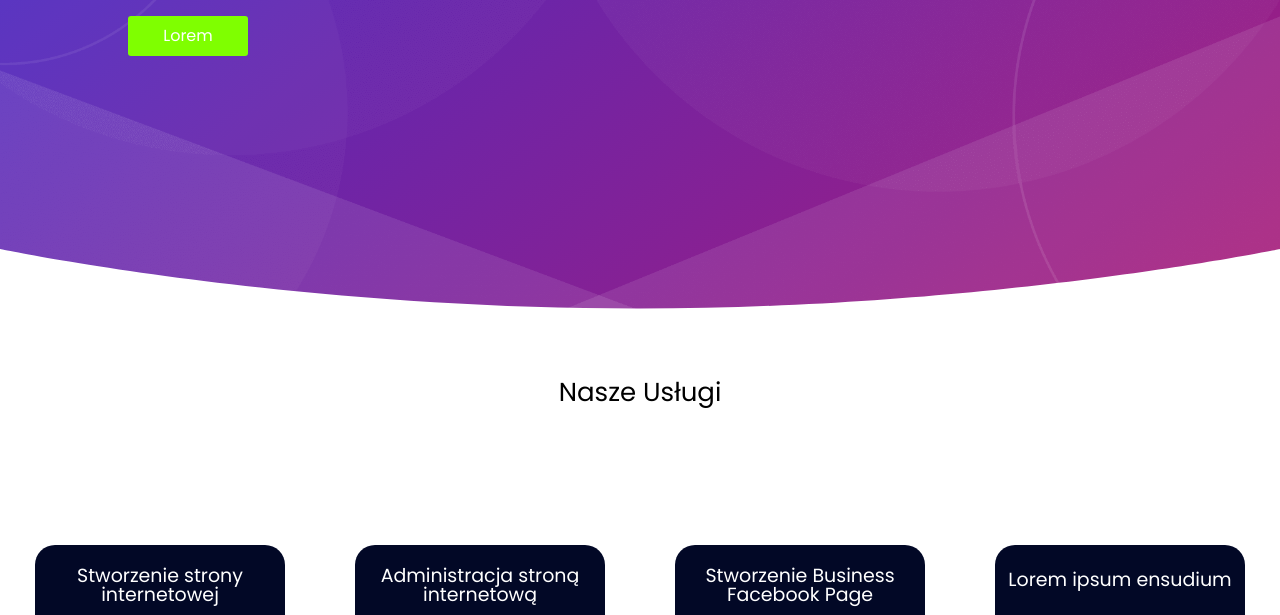
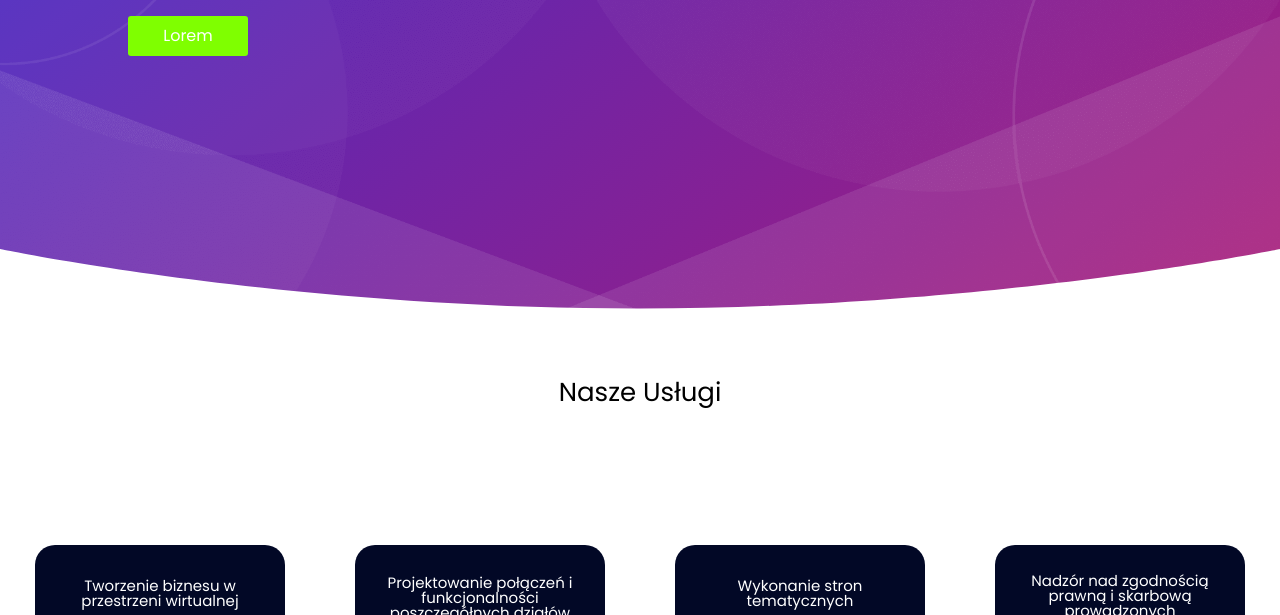
Before and after one commit to nestorvin/agency-site, a plain HTML site: page index.html in a window 1280 px wide. Shown: the part 331-946 px from the top of the page. Drawn offline with nearby package versions, Linux system fonts and the light colour scheme.

Commit message:
update content

```diff
--- a/index.html
+++ b/index.html
@@ -29,7 +29,7 @@
         <h1 class="services">Nasze Usługi</h1>
         <div class="card-container">
             <div class="box">
-                <h2>Stworzenie strony internetowej</h2>
+                <h2>Tworzenie biznesu w przestrzeni wirtualnej</h2>
                 <div class="circle">
                     <i class="fas fa-globe"></i>
                 </div>
@@ -46,7 +46,7 @@
                 </ul>
             </div>
             <div class="box">
-                <h2>Administracja stroną internetową</h2>
+                <h2>Projektowanie połączeń i funkcjonalności poszczegółnych działów  </h2>
                 <div class="circle">
                     <i class="fas fa-users-cog"></i>
                 </div>
@@ -63,7 +63,7 @@
                 </ul>
             </div>
             <div class="box">
-                <h2>Stworzenie Business Facebook Page</h2>
+                <h2>Wykonanie stron tematycznych</h2>
                 <div class="circle">
                     <i class="fab fa-facebook"></i>
                 </div>
@@ -79,7 +79,7 @@
                 </ul>
             </div>
             <div class="box">
-                <h2>Lorem ipsum ensudium</h2>
+                <h2>Nadzór nad zgodnością prawną i skarbową prowadzonych przedsiębiorstw wirtualnych</h2>
                 <div class="circle"></div>
                 <ul>
                     <li>
--- a/scss/_article.scss
+++ b/scss/_article.scss
@@ -85,9 +85,11 @@ article {
         text-align: center;
         transform: translate3d(0, 0, 75px);
         margin-top: 10px;
+        font-size: 9px;
 
         @include res(desktop-small) {
-            font-size: 19px;
+            font-size: 15px;
+            padding: 15px;
         }
     }
 
```
Also changed, not shown: css/main.min.css.
